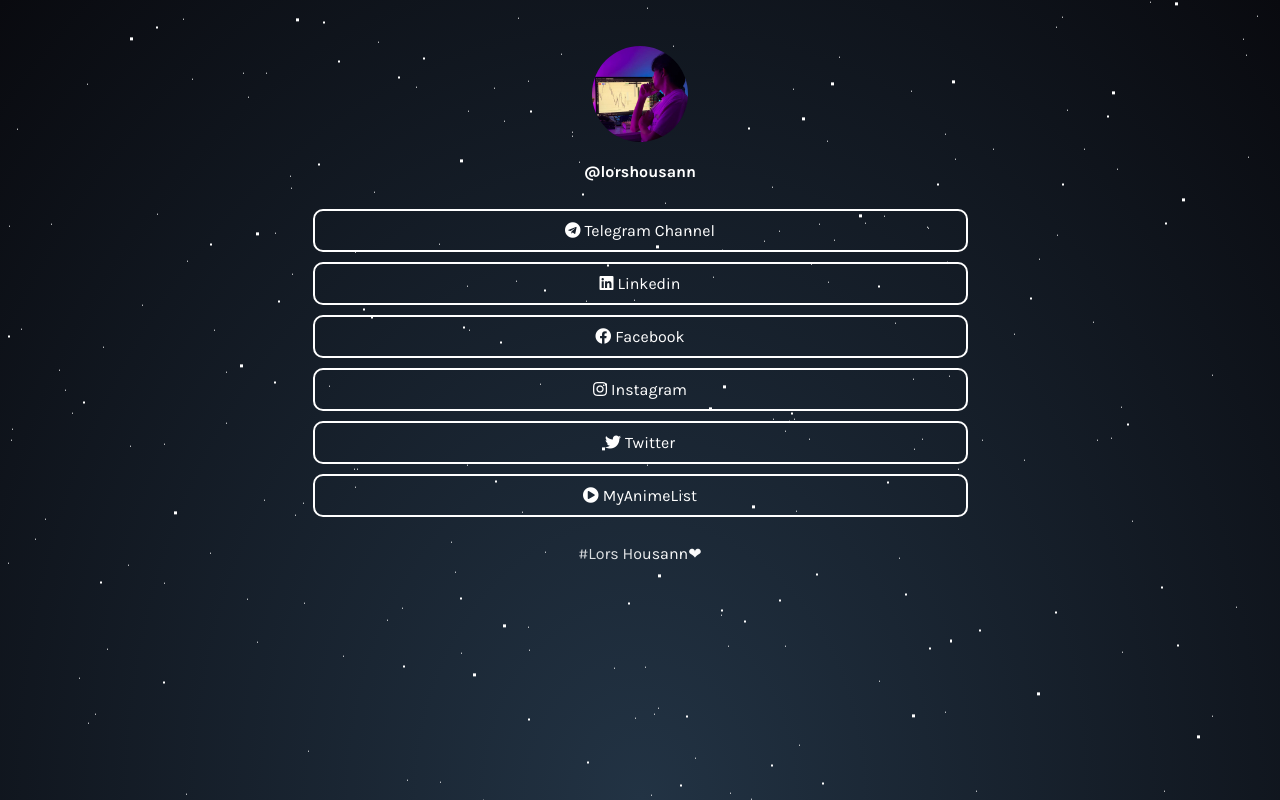
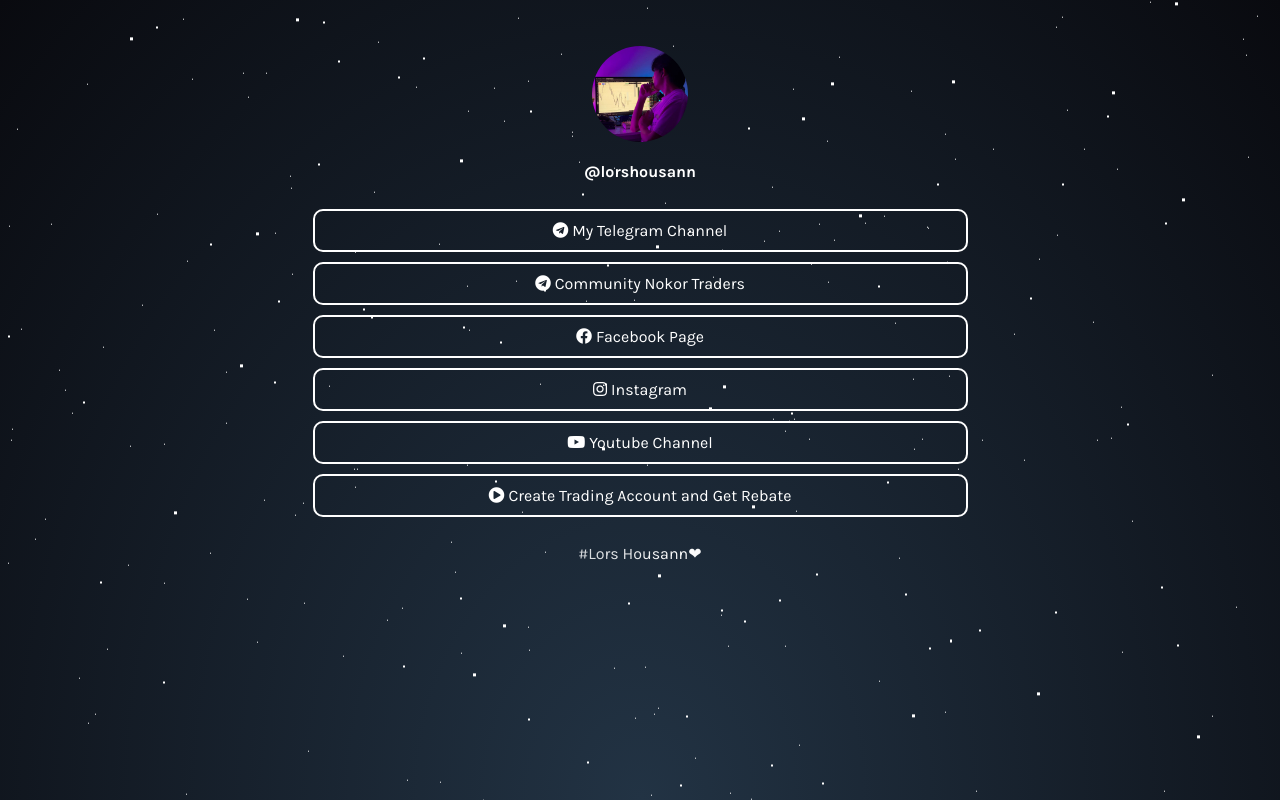
Before and after one commit to ismesunny/linktree, a plain HTML site: page index.html in a window 1280 px wide. Drawn offline with Linux system fonts and the light colour scheme.

Commit message:
Update index.html
commit 1

```diff
--- a/index.html
+++ b/index.html
@@ -45,22 +45,22 @@
 
     <div id="links">
       <a class="link" href="https://t.me/lorshousann" target="_blank">
-        <i class="fab fa-telegram">&nbsp;</i>Telegram Channel
+        <i class="fab fa-telegram">&nbsp;</i>My Telegram Channel
       </a>
-      <a class="link" href="https://www.linkedin.com/in/johnggli" target="_blank">
-        <i class="fab fa-linkedin">&nbsp;</i>Linkedin
+      <a class="link" href="https://t.me/NokorTraders" target="_blank">
+        <i class="fab fa-telegram">&nbsp;</i>Community Nokor Traders
       </a>
-      <a class="link" href="https://www.facebook.com/johnggli" target="_blank">
-        <i class="fab fa-facebook">&nbsp;</i>Facebook
+      <a class="link" href="https://www.facebook.com/lorshousannofficial" target="_blank">
+        <i class="fab fa-facebook">&nbsp;</i>Facebook Page
       </a>
-      <a class="link" href="https://www.instagram.com/johnggli" target="_blank">
+      <a class="link" href="https://www.instagram.com/lorshousann" target="_blank">
         <i class="fab fa-instagram">&nbsp;</i>Instagram
       </a>
-      <a class="link" href="https://twitter.com/johnggli" target="_blank">
-        <i class="fab fa-twitter">&nbsp;</i>Twitter
+      <a class="link" href="https://www.youtube.com/@lorshousann" target="_blank">
+        <i class="fab fa-youtube">&nbsp;</i>Youtube Channel
       </a>
-      <a class="link" href="https://myanimelist.net/profile/johnggli" target="_blank">
-        <i class="fa fa-play-circle">&nbsp;</i>MyAnimeList
+      <a class="link" href="https://t.me/ismesunny" target="_blank">
+        <i class="fa fa-play-circle">&nbsp;</i>Create Trading Account and Get Rebate
       </a>
     </div>
 
```
